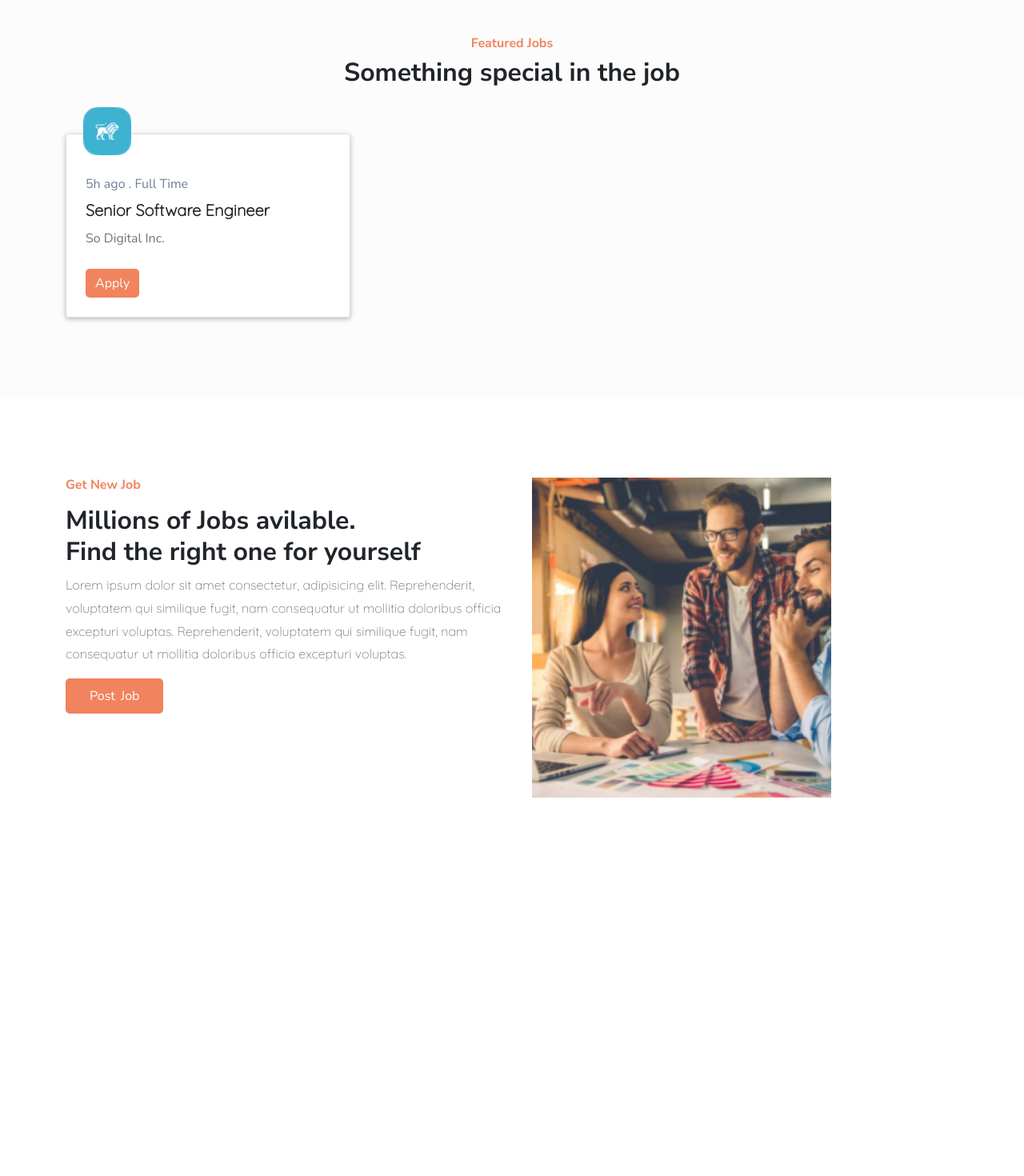
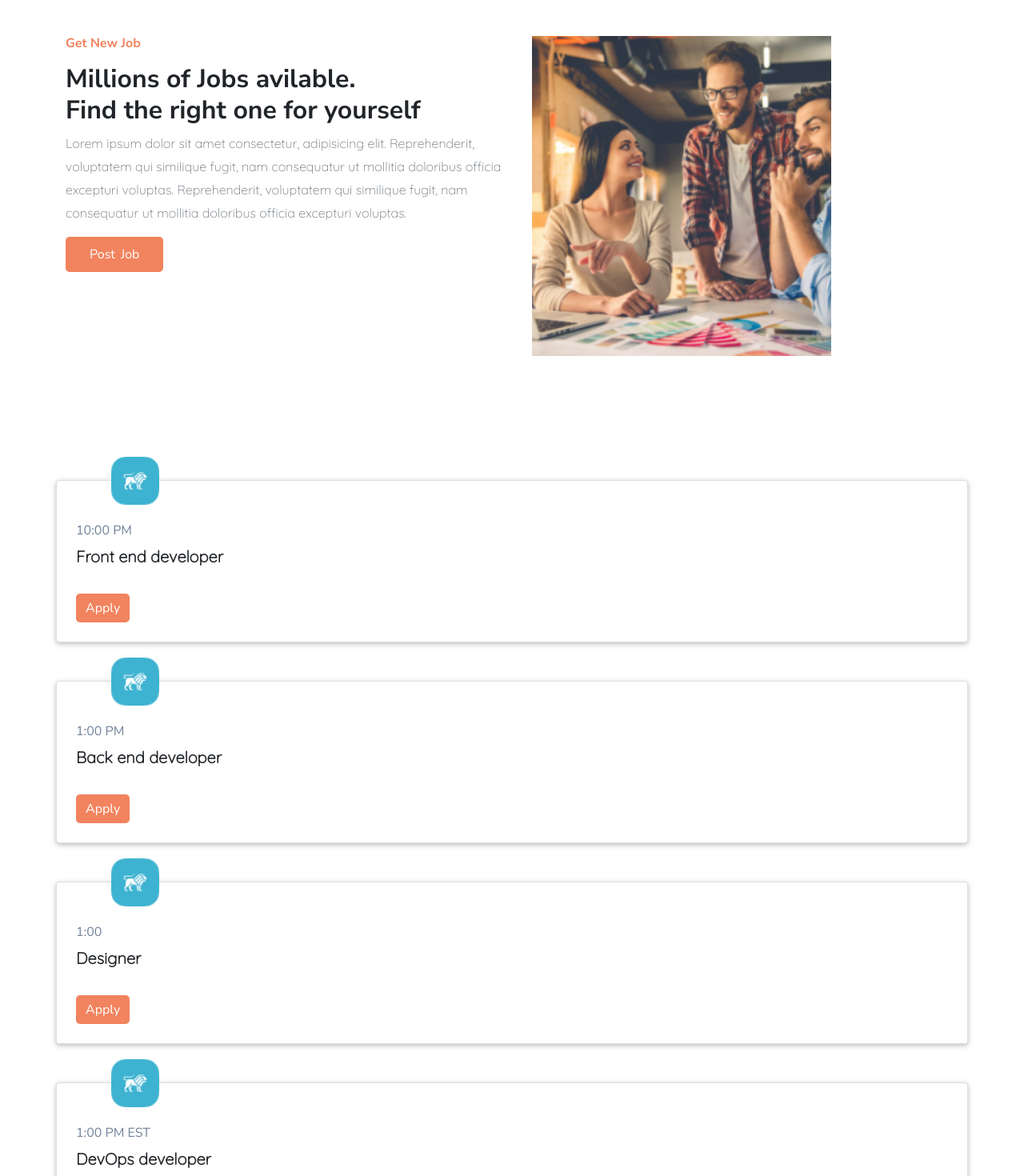
Before and after one commit to Ademayowa/strapi-job-app-v1, a Next.js app: page / in a window 1280 px wide. Shown: the part 700-2170 px from the top of the page at 80% size. Before the commit the page ends 1804 px from the top, so only its background shows below. Built offline with nearby package versions, Linux system fonts and the light colour scheme; no server answers.

Commit message:
added data.json & displayed data on the UI

```diff
--- /dev/null
+++ b/config/index.js
@@ -0,0 +1,2 @@
+export const API_URL =
+  process.env.NEXT_PUBLIC_API_URL || 'http://localhost:3000';
--- a/pages/api/hello.js
+++ /dev/null
@@ -1,5 +0,0 @@
-// Next.js API route support: https://nextjs.org/docs/api-routes/introduction
-
-export default (req, res) => {
-  res.status(200).json({ name: 'John Doe' })
-}
--- /dev/null
+++ b/pages/api/index.js
@@ -0,0 +1,10 @@
+const { jobs } = require('./data.json');
+
+export default (req, res) => {
+  if (req.method === 'GET') {
+    res.status(200).json(jobs);
+  } else {
+    res.setHeader('Allow', ['GET']);
+    res.status(405).json({ message: `Method ${req.method} is not allowed` });
+  }
+};
--- /dev/null
+++ b/pages/api/jobs/data.json
@@ -0,0 +1,64 @@
+{
+  "jobs": [
+    {
+      "id": "1",
+      "role": "Front end developer",
+      "slug": "front-end-developer",
+      "location": "Berlin, Germany",
+      "salary": "50k - 80k",
+      "type": "Full time",
+      "date": "June 09, 2021",
+      "time": "10:00 PM",
+      "description": "We are looking for a Front-End Web Developer who is motivated to combine the art of design with the art of programming. Responsibilities will include translation of the UI/UX design wireframes to actual code that will produce visual elements of the application. You will work with the UI/UX designer and bridge the gap between graphical design and technical implementation, taking an active role on both sides and defining how the application looks as well as how it work",
+      "image": "/images/sample/event1.jpg"
+    },
+    {
+      "id": "2",
+      "role": "Back end developer",
+      "slug": "back-end-developer",
+      "location": "New York, USA",
+      "salary": "80k - 150k",
+      "type": "Contract",
+      "date": "April 22, 2021",
+      "time": "1:00 PM",
+      "description": "We are looking for a back-end Web Developer who is motivated to combine the art of design with the art of programming. Responsibilities will include translation of the UI/UX design wireframes to actual code that will produce visual elements of the application. You will work with the UI/UX designer and bridge the gap between graphical design and technical implementation, taking an active role on both sides and defining how the application looks as well as how it work",
+      "image": "/images/sample/event2.jpg"
+    },
+    {
+      "id": "3",
+      "role": "Designer",
+      "slug": "figma-designer",
+      "location": "Lagos, Nigeria",
+      "salary": "80k - 150k",
+      "type": "Part time",
+      "date": "May 5, 2021",
+      "time": "1:00",
+      "description": "We are looking for a back-end Web Developer who is motivated to combine the art of design with the art of programming. Responsibilities will include translation of the UI/UX design wireframes to actual code that will produce visual elements of the application. You will work with the UI/UX designer and bridge the gap between graphical design and technical implementation, taking an active role on both sides and defining how the application looks as well as how it work",
+      "image": "/images/sample/event3.jpg"
+    },
+    {
+      "id": "4",
+      "role": "DevOps developer",
+      "slug": "devops-developer",
+      "location": "Toronto, Canada",
+      "salary": "80k - 150k",
+      "type": "Full time",
+      "date": "April 22, 2021",
+      "time": "1:00 PM EST",
+      "description": "We are looking for a back-end Web Developer who is motivated to combine the art of design with the art of programming. Responsibilities will include translation of the UI/UX design wireframes to actual code that will produce visual elements of the application. You will work with the UI/UX designer and bridge the gap between graphical design and technical implementation, taking an active role on both sides and defining how the application looks as well as how it work",
+      "image": "/images/sample/event4.jpg"
+    },
+    {
+      "id": "5",
+      "role": "Project Manager",
+      "slug": "project-manager",
+      "location": "Sanfransisco, USA",
+      "salary": "80k - 150k",
+      "type": "Contract",
+      "date": "April 22, 2021",
+      "time": "1:00 PM EST",
+      "description": "We are looking for a back-end Web Developer who is motivated to combine the art of design with the art of programming. Responsibilities will include translation of the UI/UX design wireframes to actual code that will produce visual elements of the application. You will work with the UI/UX designer and bridge the gap between graphical design and technical implementation, taking an active role on both sides and defining how the application looks as well as how it work",
+      "image": "/images/sample/event5.jpg"
+    }
+  ]
+}
--- /dev/null
+++ b/pages/api/jobs/index.js
@@ -0,0 +1,10 @@
+const { jobs } = require('./data.json');
+
+export default (req, res) => {
+  if (req.method === 'GET') {
+    res.status(200).json(jobs);
+  } else {
+    res.setHeader('Allow', ['GET']);
+    res.status(405).json({ message: `Method ${req.method} is not allowed` });
+  }
+};
--- a/pages/index.js
+++ b/pages/index.js
@@ -1,13 +1,33 @@
-import FeaturedJobs from '@/sections/FeaturedJobs';
-import Hero from '@/sections/Hero';
-import Info from '@/sections/Info';
+import { Container, Row } from 'react-bootstrap';
+import { API_URL } from '@/config/index';
+import Hero from '@/sections/hero';
+import Info from '@/sections/info';
+import FeaturedJobList from './jobs/featuredJobList';
 
-export default function Home() {
+export default function Home({ jobs }) {
   return (
     <>
       <Hero />
-      <FeaturedJobs />
       <Info />
+
+      <Container>
+        <Row>
+          {jobs.map((job) => (
+            <FeaturedJobList key={job.id} job={job} />
+          ))}
+        </Row>
+      </Container>
     </>
   );
 }
+
+export async function getStaticProps() {
+  const res = await fetch(`${API_URL}/api/jobs`);
+  const jobs = await res.json();
+
+  // console.log(jobs);
+
+  return {
+    props: { jobs },
+  };
+}
--- /dev/null
+++ b/pages/jobs/featuredJobList.js
@@ -0,0 +1,30 @@
+import { Card, Body, Title, Text, Button } from 'react-bootstrap';
+import { API_URL } from '@/config/index';
+import Image from 'next/image';
+import styles from '@/styles/Featured.module.css';
+
+export default function FeaturedJobListPage({ job }) {
+  const { time, role, company } = job;
+
+  return (
+    <Card className='px-2 py-2 mt-5'>
+      <div className={styles.image}>
+        <Image
+          className='d-none d-lg-block'
+          src={'/images/logo.png'}
+          width={60}
+          height={60}
+          objectFit={'contain'}
+        />
+      </div>
+      <Card.Body>
+        <Card.Title className={styles.title}>{time}</Card.Title>
+        <Card.Text className={styles.text}>{role}</Card.Text>
+        <h5 className='fs-6 text-secondary'>{company}</h5>
+        <Button variant='danger' className={styles.danger}>
+          Apply
+        </Button>
+      </Card.Body>
+    </Card>
+  );
+}
--- a/sections/FeaturedJobs.js
+++ /dev/null
@@ -1,57 +0,0 @@
-import {
-  Container,
-  Row,
-  Col,
-  Card,
-  Body,
-  Title,
-  Text,
-  Button,
-} from 'react-bootstrap';
-import Image from 'next/image';
-import styles from '@/styles/Featured.module.css';
-
-export default function FeaturedJobs() {
-  return (
-    <section className={styles.featured}>
-      <Container>
-        <Row>
-          <Col lg={12}>
-            <h2 className='fs-6 fw-bold text-danger text-center'>
-              Featured Jobs
-            </h2>
-            <h3 className='fs-2 fw-bold text-primary text-center text-primary'>
-              Something special in the job
-            </h3>
-          </Col>
-
-          <Col lg={4}>
-            <Card className='px-2 py-2 mt-5'>
-              <div className={styles.image}>
-                <Image
-                  className='d-none d-lg-block'
-                  src={'/images/logo.png'}
-                  width={60}
-                  height={60}
-                  objectFit={'contain'}
-                />
-              </div>
-              <Card.Body>
-                <Card.Title className={styles.title}>
-                  5h ago . Full Time
-                </Card.Title>
-                <Card.Text className={styles.text}>
-                  Senior Software Engineer
-                </Card.Text>
-                <h5 className='fs-6 text-secondary'>So Digital Inc.</h5>
-                <Button variant='danger' className={styles.danger}>
-                  Apply
-                </Button>
-              </Card.Body>
-            </Card>
-          </Col>
-        </Row>
-      </Container>
-    </section>
-  );
-}
--- a/styles/Featured.module.css
+++ b/styles/Featured.module.css
@@ -1,7 +1,17 @@
 .featured {
   background-color: #fcfcfc;
-  padding: 100px 0;
   position: relative;
+  padding-left: 10px !important;
+  padding-right: 10px !important;
+}
+
+.featured h2,
+.featured h3 {
+  font-size: 38px;
+  font-weight: bold;
+  text-align: left;
+  color: var(--blue-color);
+  text-transform: capitalize;
 }
 
 .image {
@@ -29,3 +39,23 @@
 .danger {
   margin-top: 20px;
 }
+
+@media (max-width: 576px) {
+  .featured h2,
+  .featured h3 {
+    font-size: 24px;
+    text-align: center;
+  }
+}
+
+@media (max-width: 992px) {
+  .featured {
+    padding: 50px 0;
+  }
+}
+
+@media (min-width: 992px) {
+  .featured {
+    padding: 100px 0;
+  }
+}
```
Also changed, not shown: pages/jobs/featuredJobs.js (added, +38 -0 lines), sections/Title.js (added, +10 -0 lines).
